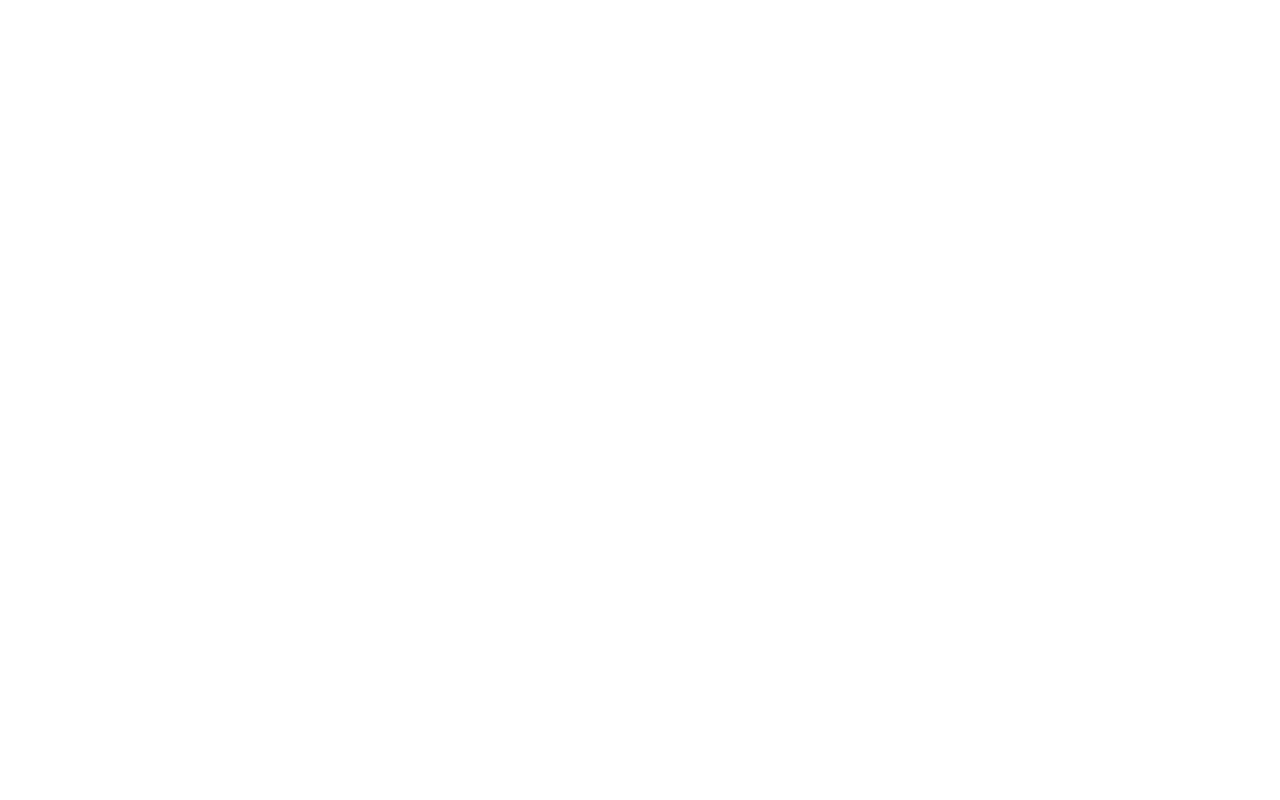
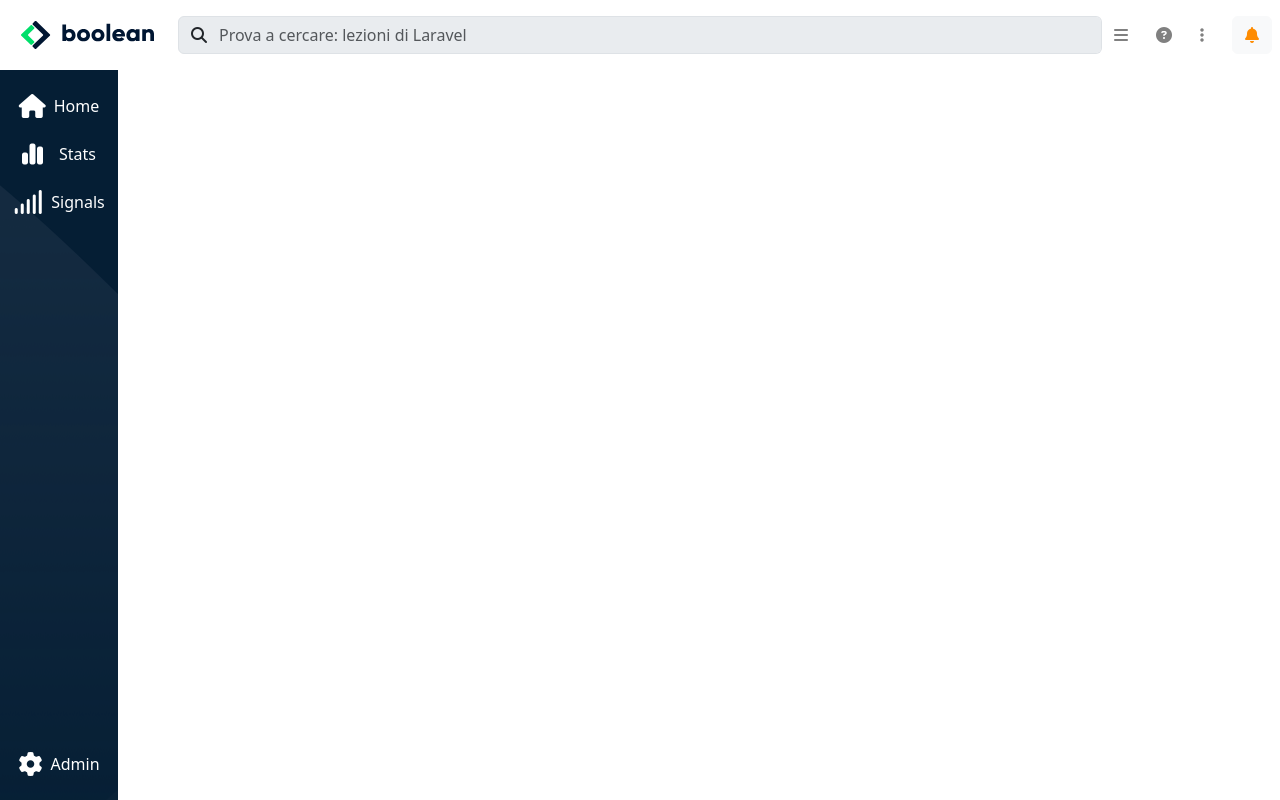
Before and after one commit to danielplebani/html-css-bootstrap-dashboard, a plain HTML site: page index.html in a window 1280 px wide. Drawn offline with nearby package versions, Linux system fonts and the light colour scheme.

Commit message:
header and sidebar

```diff
--- a/index.html
+++ b/index.html
@@ -13,9 +13,72 @@
   </head>
   <body>
 
-    <header></header>
+    <header>
+      <div class="d-flex h-100 p-2">
 
-    <main></main>
+        <div class="col d-flex align-items-center justify-content-center">
+          <img id="logo_mobile" src="./img/mobile-logo.png" alt="logo" class="d-lg-none">
+          <img src="./img/logo.svg" alt="logo" class="d-none d-lg-block">
+        </div>
+
+        <div class="col-10 col-lg-9 col-xxl-10">
+          <nav class="navbar">
+            <form class="container-fluid ">
+              <div class="input-group">
+                <span class="input-group-text bg-body-secondary" id="basic-addon1"><i class="fa-solid fa-magnifying-glass"></i></span>
+                <input id="search" type="text" class="form-control bg-body-secondary ps-0" placeholder="Prova a cercare: lezioni di Laravel" aria-label="Username" aria-describedby="basic-addon1">
+              </div>
+            </form>
+          </nav>
+        </div>
+
+        <div class="col d-flex align-items-center justify-content-center justify-content-lg-between">
+          <i style="color: gray;" class="fa-solid fa-bars d-none d-lg-block"></i>
+          <i style="color: gray;" class="fa-solid fa-circle-question d-none d-lg-block"></i>
+          <i style="color: gray;" class="fa-solid fa-ellipsis-vertical d-none d-lg-block"></i>
+          <div class="dropdown">
+            <a class="btn btn-light dropdown-toggle" href="#" role="button" data-bs-toggle="dropdown" aria-expanded="false">
+              <i class="fa-solid fa-bell" style="color: #fe8c02;"></i>
+            </a>
+
+            <ul class="dropdown-menu">
+              <li><a class="dropdown-item" href="#">Profilo</a></li>
+              <li><a class="dropdown-item" href="#">Fatturazione</a></li>
+              <li><a class="dropdown-item" href="#">Logout</a></li>
+            </ul>
+          </div>
+        </div>
+
+      </div>
+    </header>
+
+    <main>
+      <div class="d-flex">
+        <section style="color: white;" class="sidebar d-flex flex-column justify-content-between">
+        <div class="d-flex flex-column align-items-center pt-4">
+          <div class="mb-4 d-flex">
+            <i class="fa-solid fa-house fs-4"></i>
+            <span class="d-none d-lg-block ms-2">Home</span>
+          </div>
+          <div class="mb-4 d-flex">
+            <i class="fa-solid fa-chart-simple fs-4 me-2"></i>
+            <span class="d-none d-lg-block ms-2">Stats</span>
+          </div>
+          <div class="d-flex">
+            <i class="fa-solid fa-signal fs-4"></i>
+            <span class="d-none d-lg-block ms-2">Signals</span>
+          </div>
+        </div>
+
+        <div class="d-flex justify-content-center pb-4">
+          <i class="fa-solid fa-gear fs-4"></i>
+          <span class="d-none d-lg-block ms-2">Admin</span>
+        </div>
+        </section>
+
+        <section class="all"></section>
+      </div>
+    </main>
 
     <footer></footer>
 
--- a/style.css
+++ b/style.css
@@ -4,10 +4,50 @@
     box-sizing: border-box;
 }
 
-:root{}
+/*header*/
+header #logo_mobile{
+    width: 50px;
+}
 
-/*header*/
+header .dropdown-toggle::after{
+    display: none;
+}
+
+header li{
+    font-size: small;
+}
+
+header #search::placeholder{
+    font-size: medium;
+}
+
+.navbar #search{
+    border-left: none;
+}
 
 /*main*/
+/*sidebar*/
+.sidebar{
+    height: calc(100vh - 69.6px);
+    width: 70px;
+    background-color: #051e34;
+    background-image: url("./img/sidebar-bg.png");
+}
+
+/*all*/
+.all{
+    height: calc(100vh - 69.6px);
+    width: 100%;
+    overflow: auto;
+}
+
 
 /*footer*/
+
+@media screen and (min-width:992px){
+
+    .sidebar{
+        width: 130px;
+    }
+
+}
```
